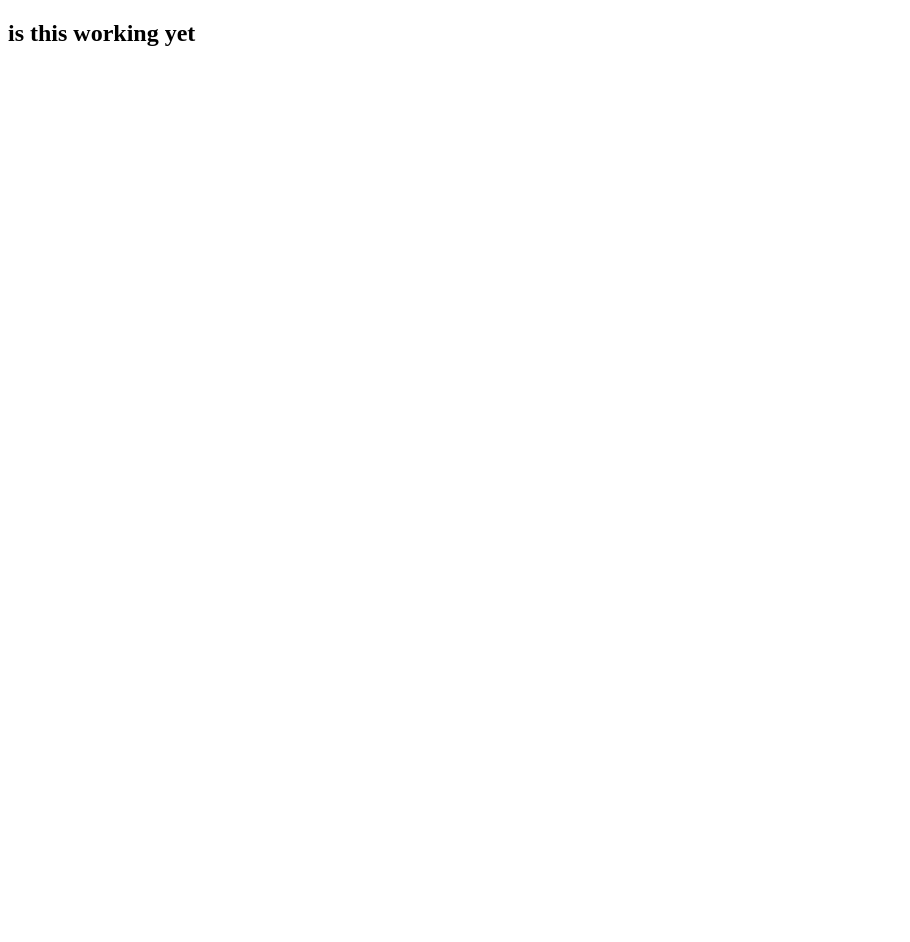
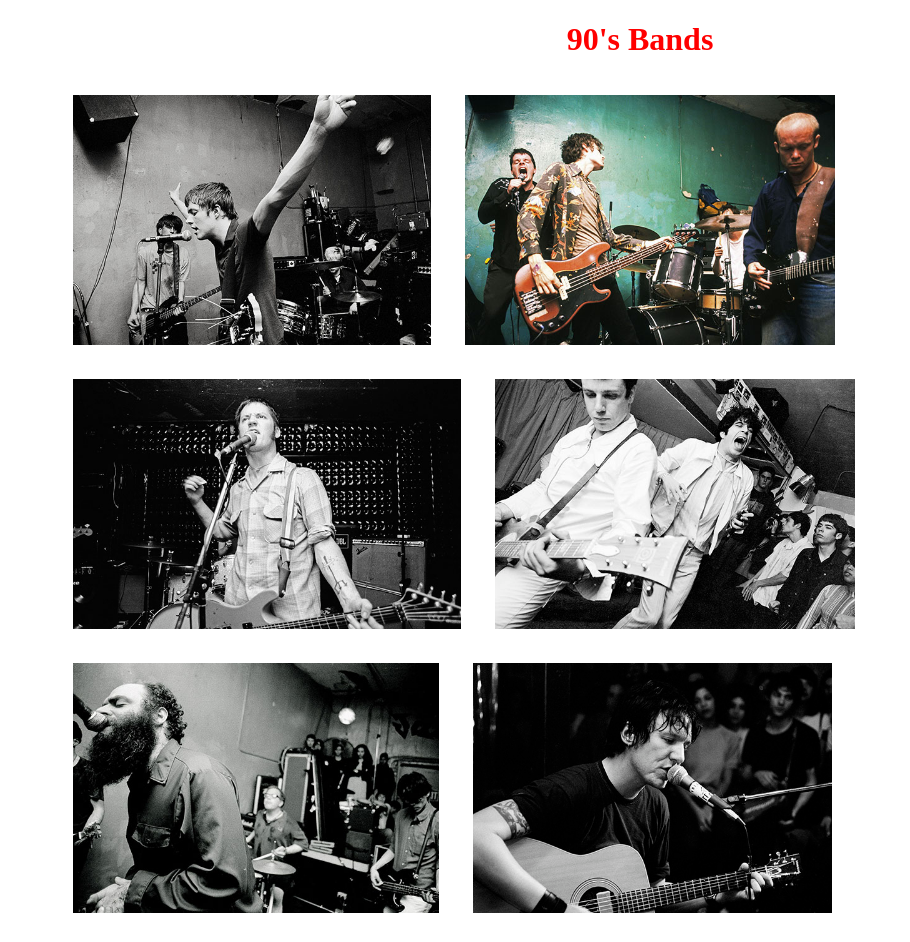
Before and after one commit to BenShigeruClark/test-repo, a plain HTML site: page index.html in a window 1280 px wide. Shown: the whole page, without its empty margins (0-910 px from the left). Before the commit the page ends 800 px from the top, so only its background shows below. Drawn offline with Linux system fonts and the light colour scheme.

Commit message:
testing image gallery

```diff
--- /dev/null
+++ b/css/styles.css
@@ -0,0 +1,29 @@
+h1 {
+    color: red;
+    text-align: center;
+}
+
+.gallery {
+    margin: 10px 50px;
+}
+
+.gallery img {
+    transition: 1s;
+    padding: 15px;
+    height: 250px;
+}
+
+.gallery img:hover {
+    filter: invert(var(--value, 100%));
+    transform: scale(1.1);
+}
+
+/* h3 {
+    text-align: center;
+} */
+
+/* .bands {
+    width: 400px;
+    margin: auto;
+    text-align: center;
+} */
--- a/index.html
+++ b/index.html
@@ -1,10 +1,28 @@
 <!DOCTYPE html>
 <html>
     <head>
-        <title>Testing</title>
+        <title>Test Image Gallery</title>
+        <meta charset="UTF-8">
+        <meta name="viewport" content="width=device-width, initial-scale=1.0">
+        <link href="./css/styles.css" rel="stylesheet">
     </head>
     <body>
-        <H2>is this working yet</H2>
+        <h1>90's Bands</h1>
+        <div class="gallery">
+            <!-- <div id="unwound" class="bands"> -->
+            <a href="./img/UnwoundMain.jpg"><img src="./img/UnwoundMainSmall.jpg"></a>
+            <!-- <h3>Unwound</h3> -->
+            <!-- </div> -->
+            <a href="./img/MonorchidJabberjaw.jpg"><img src="./img/MonorchidJabberjawSmall.jpg"></a>
+            <!-- <h3>Monorchid</h3> -->
+            <a href="./img/modestmouse.jpg"><img src="./img/modestmouseSmall.jpg"></a>
+            <!-- <h3>Modest Mouse</h3> -->
+            <a href="./img/makeupSD.jpg"><img src="./img/makeupSDSmall.jpg"></a>
+            <!-- <h3>Make Up</h3> -->
+            <a href="./img/LungfishJabberjaw.jpg"><img src="./img/LungfishJabberjawSmall.jpg"></a>
+            <!-- <h3>Lungfish</h3> -->
+            <a href="./img/ellliotsmithsilverlake.jpg"><img src="./img/ellliotsmithsilverlakeSmall.jpg"></a>
+        </div>
 
     </body>
 </html>
```
Also changed, not shown: img/LungfishJabberjaw.jpg (added), img/LungfishJabberjawSmall.jpg (added), img/MonorchidJabberjaw.jpg (added), img/MonorchidJabberjawSmall.jpg (added), img/UnwoundMain.jpg (added), img/UnwoundMainSmall.jpg (added), img/clickitat_ikatowi.jpg (added), img/clickitat_ikatowiSmall.jpg (added), img/coldColdHearts03.jpg (added), img/coldColdHearts03Small.jpg (added), img/ellliotsmithsilverlake.jpg (added), img/ellliotsmithsilverlakeSmall.jpg (added), img/makeupSD.jpg (added), img/makeupSDSmall.jpg (added), 2 more files, 1 other file.
